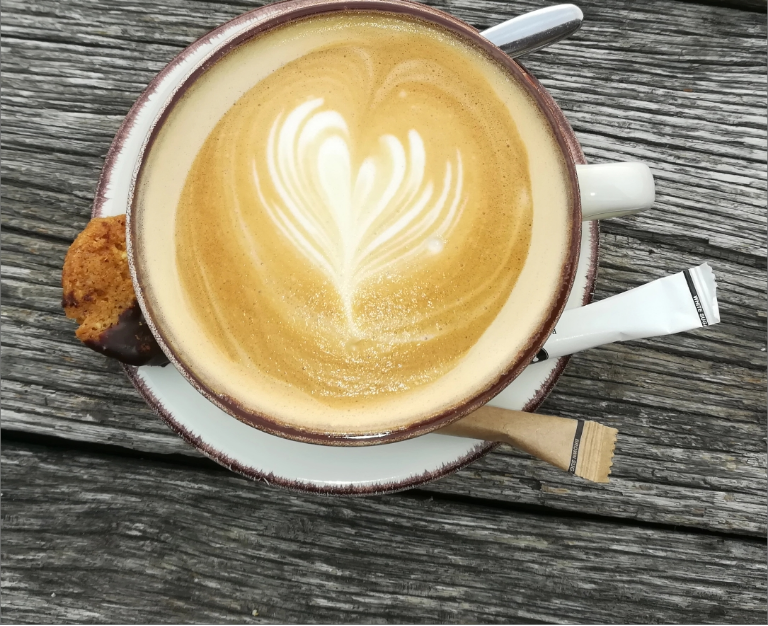
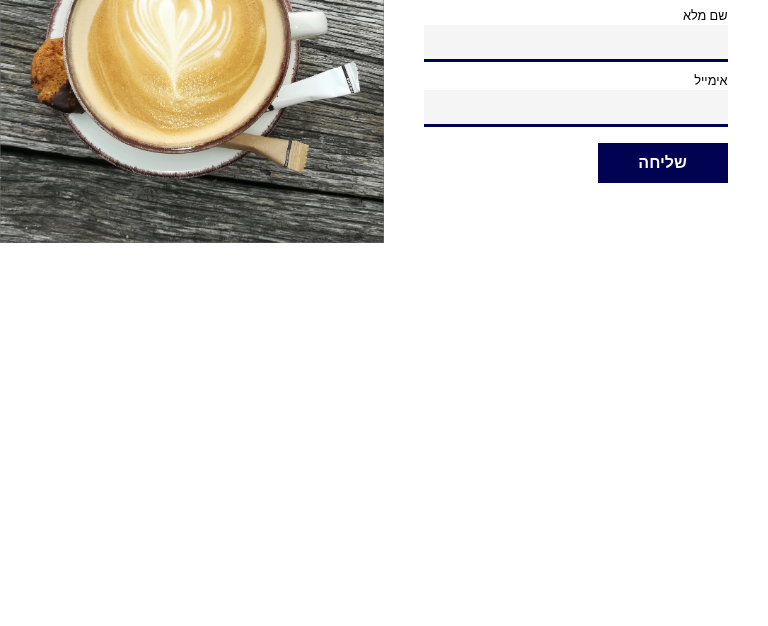
Before and after one commit to Tomerzhr/Coffe, a plain HTML site: page index.html in a window 768 px wide. Shown: the part 140-766 px from the top of the page. Drawn offline with Linux system fonts and the light colour scheme.

Commit message:
last change

```diff
--- a/style.css
+++ b/style.css
@@ -2,7 +2,7 @@
     --ff-main: 'Heebo', sans-serif;
     --fs-small: 0.8rem;
     --fs-medium: 1rem;
-    --fs-between: 2.2rem;
+    --fs-between: 1.7rem;
     --fs-Large: 2rem;
     --fw-100: 100;
     --fw-300: 300;
@@ -52,7 +52,7 @@
 h1 {
     color: var(--clr-primary);
     font-size: var(--fs-Large);
-    font-weight: 700;
+    font-weight: var(--fw-700);
 }
 
 p {
@@ -108,7 +108,7 @@
 
 /* /////////////media query//////////// */
 
-@media (min-width:320px) and (max-width:768px) {
+@media (max-width:450px) {
     .mainContent {
         text-align: center;
         min-width: 100%;
@@ -129,6 +129,10 @@
         max-height: 50%;
     }
 
+    h1 {
+        font-size: var(--fs-between);
+    }
+
     form {
         align-items: center;
     }
@@ -143,48 +147,6 @@
     }
 
     .btnSubmit {
-        margin-bottom: 1rem;
+        width: 315px;
     }
 }
-
-@media (min-width:767px) and (max-width:1084px) {
-    .mainContent {
-        text-align: center;
-        min-width: 100%;
-        display: flex;
-        flex-direction: column;
-        justify-content: center;
-        align-items: center;
-    }
-
-
-    .content {
-
-        width: 100%;
-        margin: 0;
-        max-height: 50%;
-    }
-
-    input {
-        width: 55%;
-    }
-
-    form {
-        align-items: center;
-    }
-
-
-    .photoSide {
-        width: 100%;
-    }
-
-    .btnSubmit {
-        margin-bottom: 1rem;
-    }
-
-    form input {
-        display: flex;
-        flex-direction: column;
-        align-items: center;
-    }
-}
```
